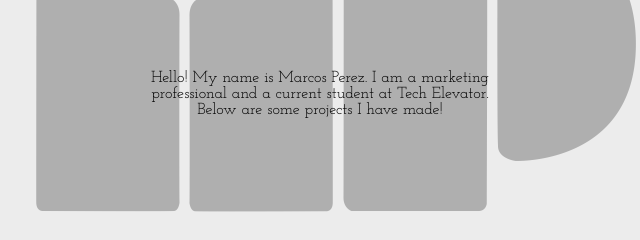
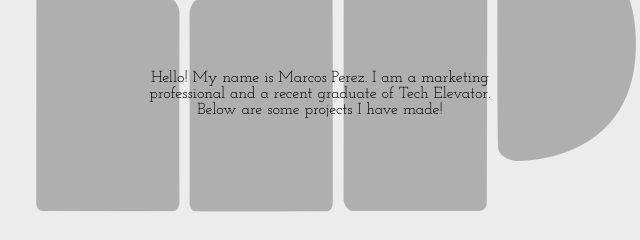
Before and after one commit to m-perez33/m-perez33.github.io, a plain HTML site: page index.html in a window 1280 px wide. Shown: the part 216-456 px from the top of the page, 320-960 px from the left. Drawn offline with nearby package versions, Linux system fonts and the light colour scheme.

Commit message:
Update index.html

```diff
--- a/index.html
+++ b/index.html
@@ -24,7 +24,7 @@
   <div class="main2">
 
     <img class="img__title" src="New logo.jpg">
-    <div class="centered">Hello! My name is Marcos Perez. I am a marketing professional and a current student at Tech Elevator. Below are some projects I have made!</div>
+    <div class="centered">Hello! My name is Marcos Perez. I am a marketing professional and a recent graduate of Tech Elevator. Below are some projects I have made!</div>
 
  </div>
 </div>
```
